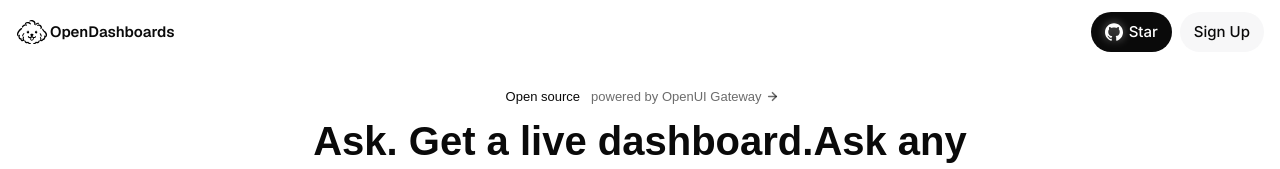
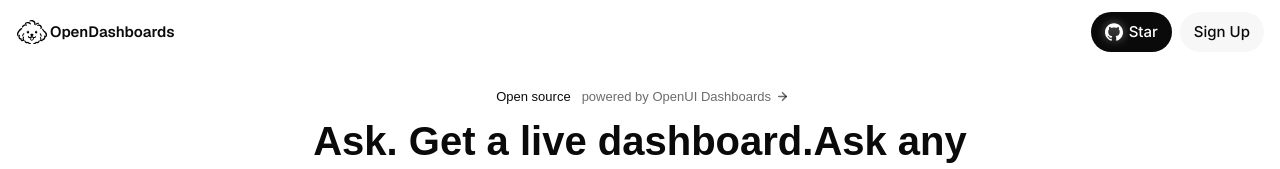
Before and after one commit to thesysdev/opendashboards, a Next.js app: page / in a window 1280 px wide. Shown: the top 169 px of the page. Built offline with nearby package versions, Linux system fonts and the light colour scheme.

Commit message:
Point the hero eyebrow at OpenUI Dashboards, not OpenUI Gateway
Co-Authored-By: Claude Opus 5.5 <noreply@anthropic.com>

```diff
--- a/components/landing/hero/hero.tsx
+++ b/components/landing/hero/hero.tsx
@@ -52,7 +52,7 @@ export function Hero() {
   );
 }
 
-/** "Open source · powered by OpenUI Gateway". On phones it stays on one line and the link goes quiet. */
+/** "Open source · powered by OpenUI Dashboards". On phones it stays on one line and the link goes quiet. */
 function Eyebrow() {
   return (
     <p className="flex items-baseline gap-1.5 text-[13px] leading-none font-medium whitespace-nowrap md:ml-0.5 md:gap-2 md:text-[17px]">
@@ -62,10 +62,10 @@ function Eyebrow() {
       <span className="text-neutral-950/60">
         powered by{" "}
         <a
-          href={LINKS.gateway}
+          href={LINKS.dashboards}
           className="group inline-flex items-center gap-[0.3rem] rounded-md transition-colors hover:text-neutral-950 focus-visible:outline-2 focus-visible:outline-offset-[3px] focus-visible:outline-neutral-950 max-md:pointer-events-none"
         >
-          OpenUI Gateway
+          OpenUI Dashboards
           <ArrowRight aria-hidden className="size-[1em] stroke-3 transition-transform group-hover:translate-x-0.5 max-md:hidden" />
         </a>
       </span>
--- a/components/landing/links.ts
+++ b/components/landing/links.ts
@@ -2,6 +2,6 @@
 export const LINKS = {
   github: "https://github.com/thesysdev/opendashboards",
   app: "/apps",
-  gateway: "https://www.openui.com/cloud/gateway",
+  dashboards: "https://www.openui.com/dashboards",
   openui: "https://www.openui.com",
 } as const;
```
